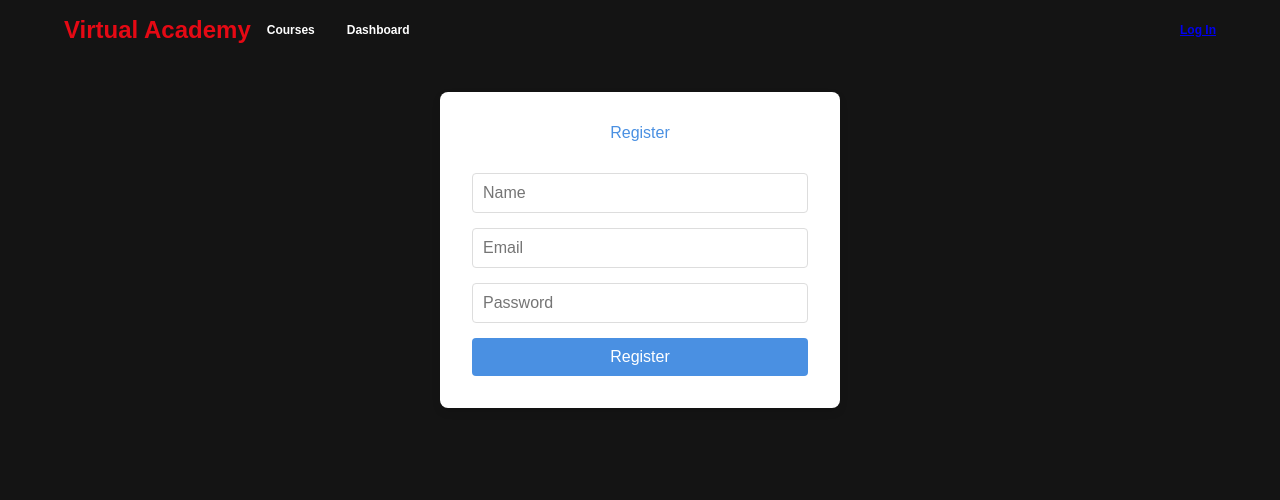
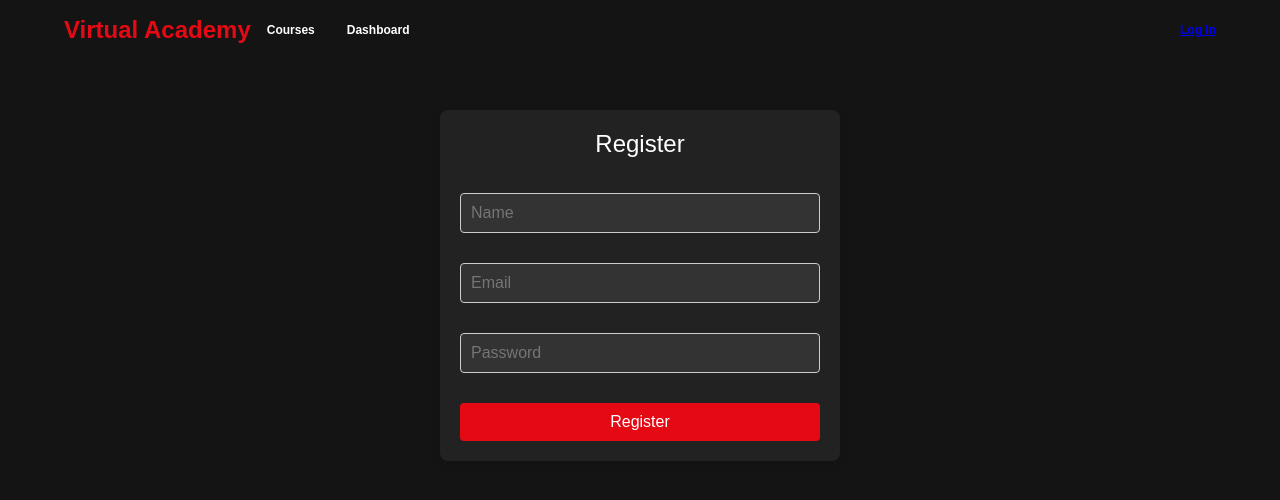
Before and after one commit to AkramHamd/Virtual-Academy, a React (Create React App) app in the folder frontend/: page /register in a window 1280 px wide. Shown: the top 500 px of the page. Built offline with nearby package versions, Linux system fonts and the light colour scheme; no server answers.

Commit message:
Fixed User Already Exists

```diff
--- a/frontend/src/assets/css/index.css
+++ b/frontend/src/assets/css/index.css
@@ -1,6 +1,6 @@
 /* Global Variables and Styles */
 :root {
-  --primary-color: #4a90e2;
+  --primary-color: #ffffff;
   --text-color: #333;
   --background-color: #f9f9f9;
   --font-family: 'Arial', sans-serif;
--- /dev/null
+++ b/frontend/src/pages/auth/RegisterPage.css
@@ -0,0 +1,47 @@
+/* src/pages/RegisterPage.css */
+.form-container {
+    max-width: 400px;
+    margin: 50px auto;
+    padding: 20px;
+    border-radius: 8px;
+    background-color: #222;
+    color: #fff;
+  }
+
+  .form-title {
+    font-size: 1.5rem;
+    margin-bottom: 20px;
+    text-align: center;
+  }
+
+  .input-field {
+    width: 100%;
+    padding: 10px;
+    margin-bottom: 15px;
+    border: 1px solid #ccc;
+    border-radius: 4px;
+    background-color: #333;
+    color: #fff;
+  }
+
+  .button {
+    width: 100%;
+    padding: 10px;
+    background-color: #e50914;
+    color: #fff;
+    border: none;
+    border-radius: 4px;
+    font-size: 1rem;
+    cursor: pointer;
+  }
+
+  .button:hover {
+    background-color: #b20710;
+  }
+
+  .error-message, .success-message {
+    text-align: center;
+    font-size: 0.9rem;
+    color: #e87c03;
+    margin-bottom: 10px;
+  }
--- a/frontend/src/pages/auth/RegisterPage.js
+++ b/frontend/src/pages/auth/RegisterPage.js
@@ -1,6 +1,7 @@
 // src/pages/RegisterPage.js
 import { useState } from 'react';
 import Navbar from '../../components/common/Navbar';
+import './RegisterPage.css';
 
 const RegisterPage = () => {
   const [name, setName] = useState('');
@@ -34,7 +35,11 @@ const RegisterPage = () => {
       });
 
       const result = await response.json();
-      setMessage(response.ok ? 'Registration successful! You can now log in.' : result.message || 'Registration failed.');
+      if (response.ok && result.message === "User registered successfully.") {
+        setMessage('Registration successful! You can now log in.');
+      } else {
+        setMessage(result.message || 'Registration failed.');
+      }
     } catch (error) {
       console.error('Error:', error);
       setMessage('An error occurred during registration.');
```
Also changed, not shown: 1 other file (tests, documents, lock files or other folders).
